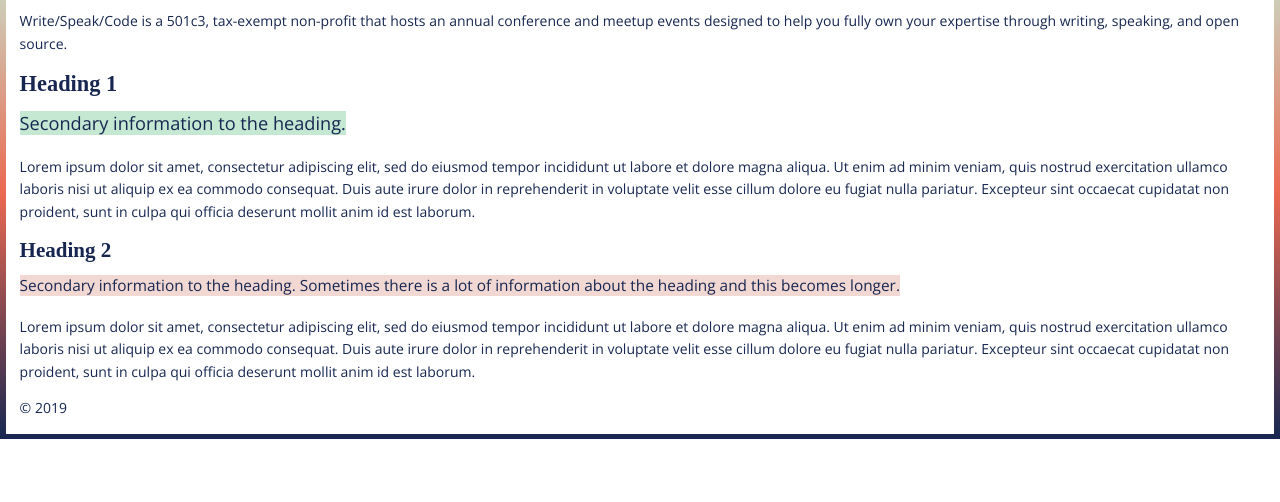
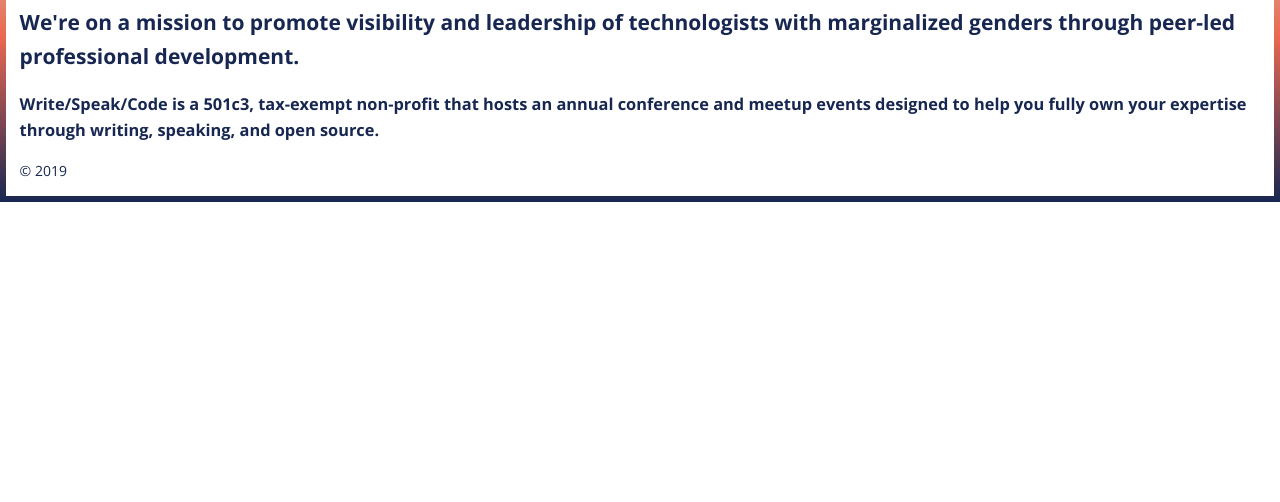
Before and after one commit to WriteSpeakCode/writespeakcode.com, a Gatsby site: page / in a window 1280 px wide. Shown: the part 298-800 px from the top of the page. Built offline with nearby package versions, Linux system fonts and the light colour scheme; Gatsby itself is replaced by a stand-in of ours; a web font is replaced by a local one.

Commit message:
Update home page

```diff
--- a/src/pages/index.js
+++ b/src/pages/index.js
@@ -6,40 +6,16 @@ import SEO from "../components/seo"
 const IndexPage = () => (
   <Layout>
     <SEO title="Home" keywords={[`tech`, `diversity`, `conference`]} />
-    <h2 className="heading">
+    <h1>Write/Speak/Code</h1>
+    <h2>
       We're on a mission to promote visibility and leadership of technologists
       with marginalized genders through peer-led professional development.
     </h2>
-    <p>
+    <h3>
       Write/Speak/Code is a 501c3, tax-exempt non-profit that hosts an annual
       conference and meetup events designed to help you fully own your expertise
       through writing, speaking, and open source.
-    </p>
-    <div className="heading">Heading 1</div>
-    <div className="subtitle">Secondary information to the heading.</div>
-    <p>
-      Lorem ipsum dolor sit amet, consectetur adipiscing elit, sed do eiusmod
-      tempor incididunt ut labore et dolore magna aliqua. Ut enim ad minim
-      veniam, quis nostrud exercitation ullamco laboris nisi ut aliquip ex ea
-      commodo consequat. Duis aute irure dolor in reprehenderit in voluptate
-      velit esse cillum dolore eu fugiat nulla pariatur. Excepteur sint occaecat
-      cupidatat non proident, sunt in culpa qui officia deserunt mollit anim id
-      est laborum.
-    </p>
-    <div className="heading--secondary">Heading 2</div>
-    <div className="subtitle--secondary">
-      Secondary information to the heading. Sometimes there is a lot of
-      information about the heading and this becomes longer.
-    </div>
-    <p>
-      Lorem ipsum dolor sit amet, consectetur adipiscing elit, sed do eiusmod
-      tempor incididunt ut labore et dolore magna aliqua. Ut enim ad minim
-      veniam, quis nostrud exercitation ullamco laboris nisi ut aliquip ex ea
-      commodo consequat. Duis aute irure dolor in reprehenderit in voluptate
-      velit esse cillum dolore eu fugiat nulla pariatur. Excepteur sint occaecat
-      cupidatat non proident, sunt in culpa qui officia deserunt mollit anim id
-      est laborum.
-    </p>
+    </h3>
   </Layout>
 )
 
```
